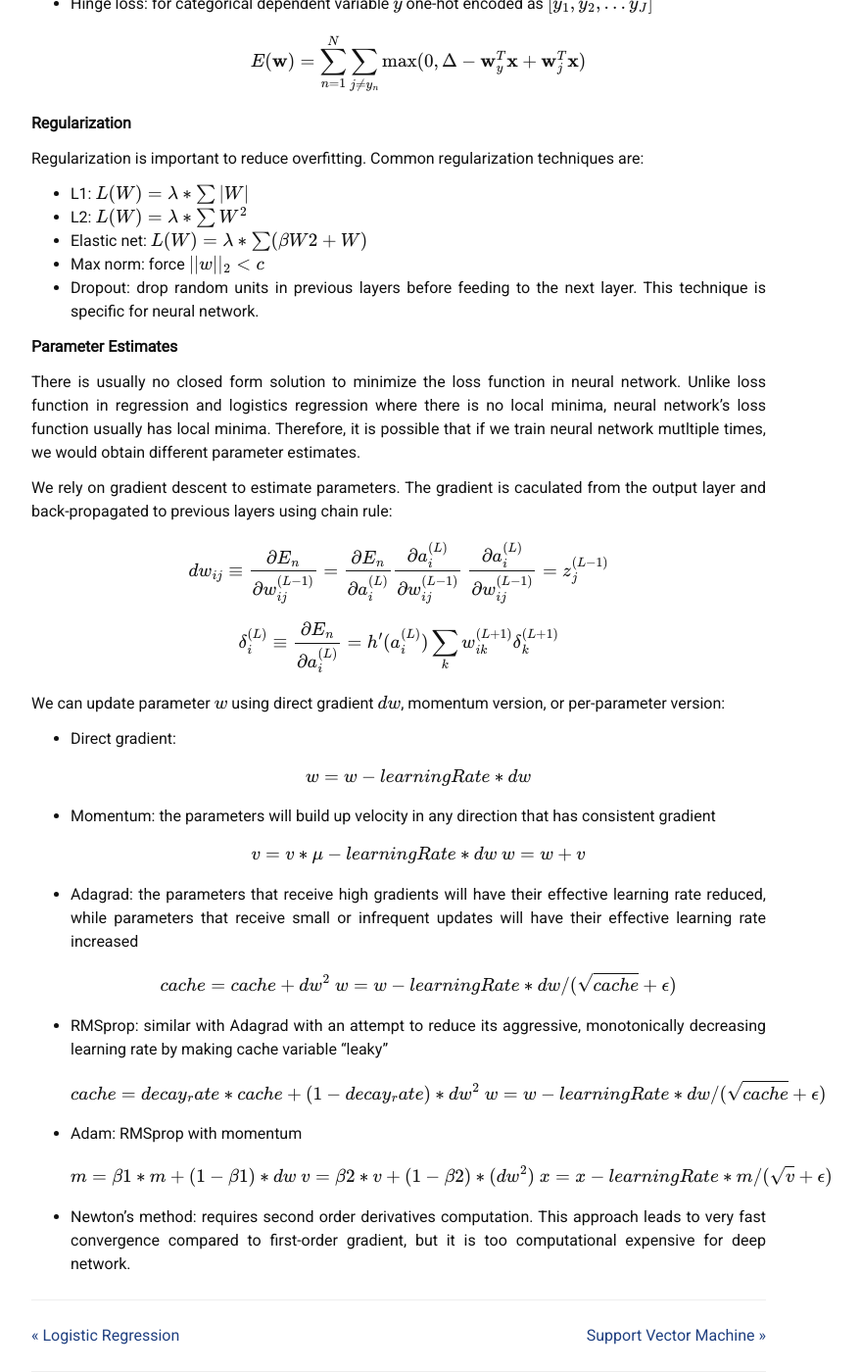
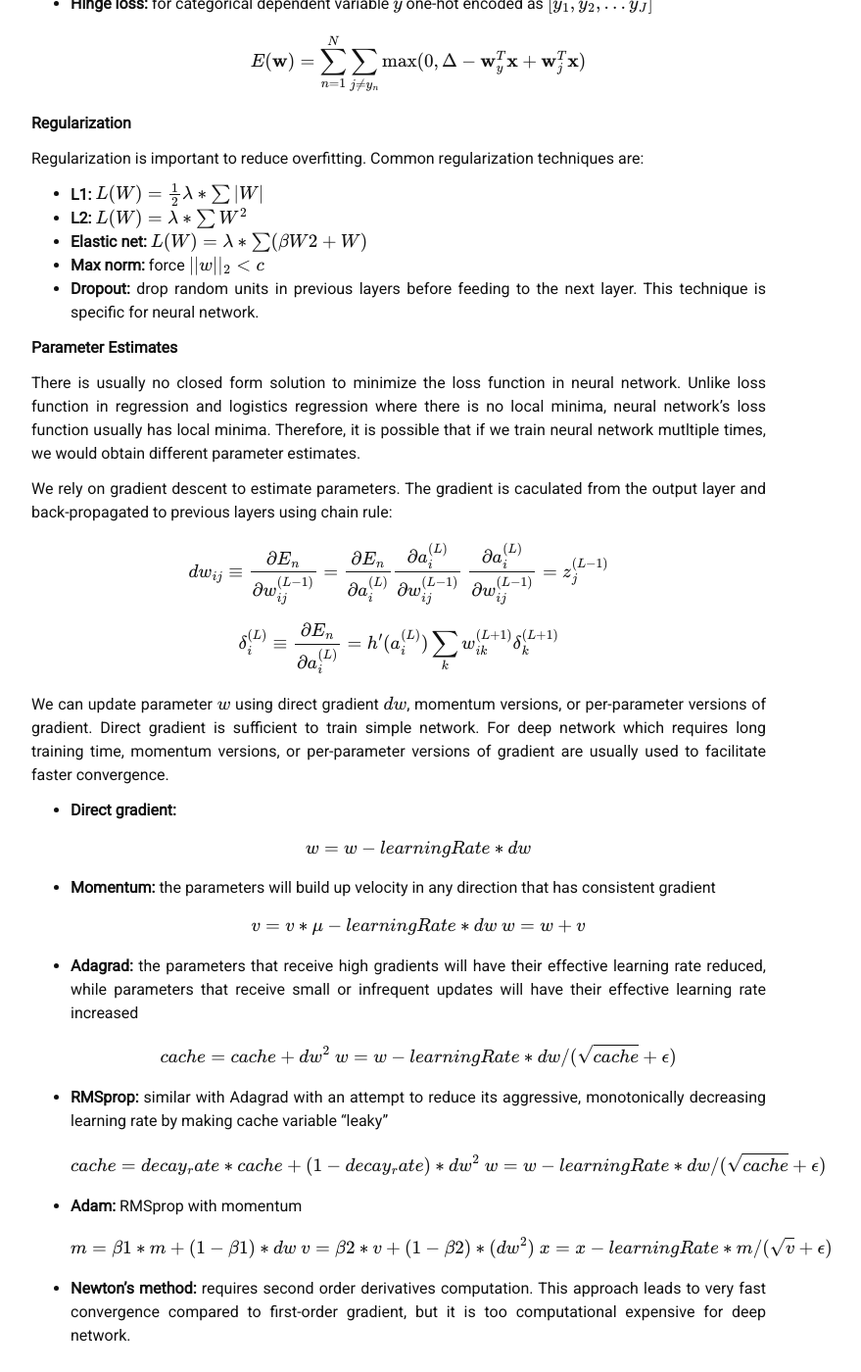
Before and after one commit to liambll/blog-archive, a Jekyll site: the page built from _posts/2017-06-30-neural-network.markdown, in a window 1280 px wide and 1400 px high, scrolled down 2387 px. Shown: the whole window at 98% size, without its empty margins (233-1112 px from the left). Built offline with Jekyll 4.4.1, drawn with Linux system fonts in a browser that asks for light colours; nearby versions of some CDN libraries; formulas are drawn with MathJax 3; comment, search, counter and statistics services are not loaded; some of the changed text lies outside the part shown.

Commit message:
Update 2017-06-30-neural-network.markdown

```diff
--- a/_posts/2017-06-30-neural-network.markdown
+++ b/_posts/2017-06-30-neural-network.markdown
@@ -31,19 +31,19 @@
 a_i^{(L)} = \sum_j w_{ij}^{(L-1)} z_j^{(L-1)}
 \\]
 Activation functions are usually non-linear. Some common activation functions are:
-  * Sigmoid: computation intensive due to exponential component, prone to vanishing gradient problem in deep network.
+  * __Sigmoid:__ computation intensive due to exponential component, prone to vanishing gradient problem in deep network.
   \\[
 h(t) = \frac{1}{1 + e^{-t}}
 \\]
-  * Hyperbolic Tangent: still prone to vanishing gradient problem in deep network.
+  * __Hyperbolic Tangent:__ still prone to vanishing gradient problem in deep network.
 \\[
 h(t) = tanh(t)
 \\]
-  * Rectified Linear Unit (ReLU): quicker convergence in training, less prone to vanishing gradient problem but prone to dead ReLU problem in deep network.
+  * __Rectified Linear Unit (ReLU):__ quicker convergence in training, less prone to vanishing gradient problem but prone to dead ReLU problem in deep network.
 \\[
 h(t) = max(0, t)
 \\]
-  * Maxout: less prone to vanishing gradient problem and no dead ReLU problem in deep network, but double the number of parameters.
+  * __Maxout:__ less prone to vanishing gradient problem and no dead ReLU problem in deep network, but double the number of parameters.
 \\[
 z_i^{(L)} = \max_j (w_{ij}^{(L-1)} z_j^{(L-1)})
 \\]
@@ -54,23 +54,23 @@
 __Loss function__
 
 Depend on the nature of depdendent variable, we should use suitable loss function to represent the difference \\(E_n\\):
-* Square loss: for continious dependent variable \\(y\\)
+* __Square loss:__ for continious dependent variable \\(y\\)
 \\[
 E(\mathbf{w}) = \frac{1}{2}\sum_{i=1}^N (y\_i - \mathbf{\bar{x}\_i}\mathbf{w})^2
 \\]
 
-* Absolute loss: for continious dependent variable \\(y\\)
+* __Absolute loss:__ for continious dependent variable \\(y\\)
 \\[
 E(\mathbf{w}) = \sum_{i=1}^N \|y\_i - \mathbf{\bar{x}\_i}\mathbf{w}\|
 \\]
 
-* Cross-entropy loss: for categorical dependent variable \\(y\\) one-hot encoded as \\([y_1, y_2, ... y_J]\\)
+* __Cross-entropy loss:__ for categorical dependent variable \\(y\\) one-hot encoded as \\([y_1, y_2, ... y_J]\\)
 \\[
 E(\mathbf{w}) = -\sum_{i=1}^N \sum\_{j} y_j \log(P(y_j \| \mathbf{x}; \mathbf{w})) \\\
 where ~ P(y_j \| \mathbf{x}; \mathbf{w}) = \frac{\exp (\mathbf{w\_{j}}^T\mathbf{x}) } {\sum_k \exp(\mathbf{w\_{k}}^T\mathbf{x}) }
 \\]
 
-* Hinge loss: for categorical dependent variable \\(y\\) one-hot encoded as \\([y_1, y_2, ... y_J]\\)
+* __Hinge loss:__ for categorical dependent variable \\(y\\) one-hot encoded as \\([y_1, y_2, ... y_J]\\)
 \\[
 E(\mathbf{w}) = \sum_{n=1}^N \sum\_{j \neq y_n} \max(0, \Delta - \mathbf{w}\_y^T\mathbf{x} + \mathbf{w}\_j^T\mathbf{x})
 \\]
@@ -78,11 +78,11 @@
 __Regularization__
 
 Regularization is important to reduce overfitting. Common regularization techniques are:
-* L1: \\(L(W) = \lambda * \sum\|W\|\\)
-* L2: \\(L(W) = \lambda * \sum W^2 \\)
-* Elastic net:  \\(L(W) = \lambda * \sum(βW2 + W) \\)
-* Max norm: force \\(\|\|w\|\|\_2 < c \\)
-* Dropout: drop random units in previous layers before feeding to the next layer. This technique is specific for neural network.
+* __L1:__ \\(L(W) = \frac{1}{2} \lambda * \sum\|W\|\\)
+* __L2:__ \\(L(W) = \lambda * \sum W^2 \\)
+* __Elastic net:__  \\(L(W) = \lambda * \sum(βW2 + W) \\)
+* __Max norm:__ force \\(\|\|w\|\|\_2 < c \\)
+* __Dropout:__ drop random units in previous layers before feeding to the next layer. This technique is specific for neural network.
 
 __Parameter Estimates__
 
@@ -98,30 +98,32 @@
 \delta_i^{(L)} \equiv \frac{\partial E_n}{\partial a_i^{(L)}} = h'(a_i^{(L)}) \sum_k w_{ik}^{(L+1)} \delta_k^{(L+1)}
 \\]
 
-We can update parameter \\(w\\) using direct gradient \\(dw\\), momentum version, or per-parameter version:
-* Direct gradient:
+We can update parameter \\(w\\) using direct gradient \\(dw\\), momentum versions, or per-parameter versions of gradient. Direct gradient is sufficient to train simple network. For deep network which requires long training time, momentum versions, or per-parameter versions of gradient are usually used to facilitate faster convergence.
+* __Direct gradient:__
 \\[
 w = w - learningRate * dw
 \\]
-* Momentum: the parameters will build up velocity in any direction that has consistent gradient
+* __Momentum:__ the parameters will build up velocity in any direction that has consistent gradient
 \\[
 v = v * \mu - learningRate * dw \\\
 w = w + v
 \\]
-* Adagrad: the parameters that receive high gradients will have their effective learning rate reduced, while parameters that receive small or infrequent updates will have their effective learning rate increased
+* __Adagrad:__ the parameters that receive high gradients will have their effective learning rate reduced, while parameters that receive small or infrequent updates will have their effective learning rate increased
 \\[
 cache = cache + dw^2 \\\
 w = w - learningRate * dw / (\sqrt{cache} + \epsilon)
 \\]
-* RMSprop: similar with Adagrad with an attempt to reduce its aggressive, monotonically decreasing learning rate by making cache variable "leaky"
+* __RMSprop:__ similar with Adagrad with an attempt to reduce its aggressive, monotonically decreasing learning rate by making cache variable "leaky"
 \\[
 cache = decay_rate * cache + (1 - decay_rate) * dw^2 \\\
 w = w - learningRate * dw / (\sqrt{cache} + \epsilon)
 \\]
-* Adam: RMSprop with momentum
+* __Adam:__ RMSprop with momentum
 \\[
 m = \beta1 * m + (1-\beta1) * dw \\\
 v = \beta2* v + (1-\beta2) * (dw^2) \\\
 x = x - learningRate * m / (\sqrt{v} + \epsilon)
 \\]
-* Newton’s method: requires second order derivatives computation. This approach leads to very fast convergence compared to first-order gradient, but it is too computational expensive for deep network.
+* __Newton’s method:__ requires second order derivatives computation. This approach leads to very fast convergence compared to first-order gradient, but it is too computational expensive for deep network.
+
+## 3. Convolutuional Neural Network
```
